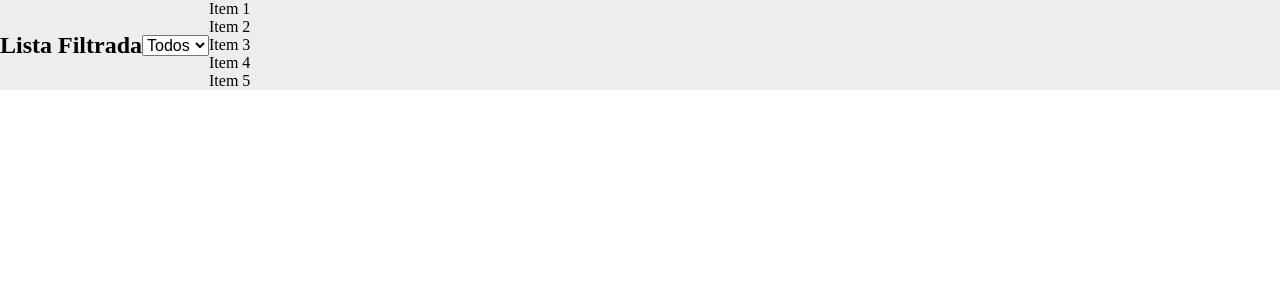
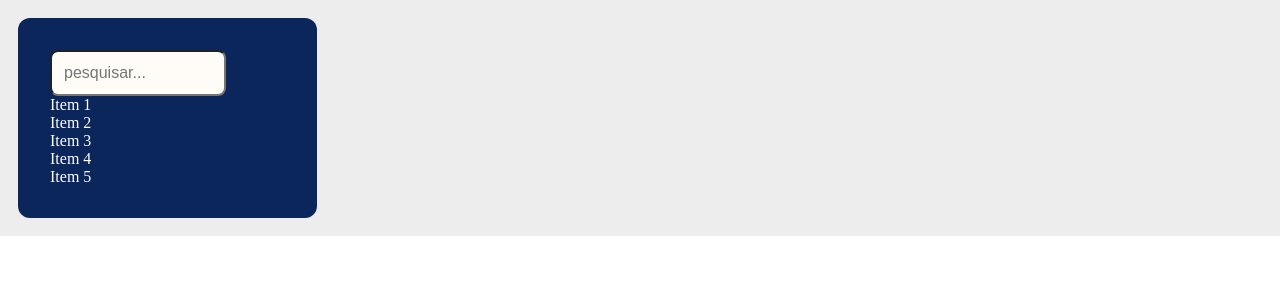
Before and after one commit to MrGuizao/react-daily-exercises, a React (Create React App) app: page / in a window 1280 px wide. Shown: the top 300 px of the page. Built offline with nearby package versions, Linux system fonts and the light colour scheme.

Commit message:
ex 28/07 FILTRO DE PESQUISA

```diff
--- a/src/App.jsx
+++ b/src/App.jsx
@@ -1,6 +1,5 @@
 import React, { useState } from 'react';
 
-const ListaFiltrada = () => {
 const listaCompleta = [
   { id: 1, nome: 'Item 1' },
   { id: 2, nome: 'Item 2' },
@@ -8,39 +7,23 @@ const ListaFiltrada = () => {
   { id: 4, nome: 'Item 4' },
   { id: 5, nome: 'Item 5' },
 ];
+const ListaFiltrada = () => {
+  const [todos, setTodos] = useState(listaCompleta);
+  const [search, setSearch] = useState('');
 
-  const [filtro, setFiltro] = useState('todos');
-  const [listaFiltrada, setListaFiltrada] = useState(listaCompleta);
+  const handleChange = e => setSearch(e.target.value);
+  const filter = todos.filter(todo => todo.nome.toLowerCase().includes(search.toLowerCase()))
 
-  const handleFiltroChange = (e) => {
-    const filtroSelecionado = e.target.value;
-    setFiltro(filtroSelecionado);
-
-    if (filtroSelecionado === 'todos') {
-      setListaFiltrada(listaCompleta);
-    } else {
-      const novaListaFiltrada = listaCompleta.filter((item) => item.id === parseInt(filtroSelecionado));
-      setListaFiltrada(novaListaFiltrada);
-    }
-  };
 
   return (
-    <div>
-      <h2>Lista Filtrada</h2>
-      <select value={filtro} onChange={handleFiltroChange}>
-        <option value="todos">Todos</option>
-        <option value="1">Item 1</option>
-        <option value="2">Item 2</option>
-        <option value="3">Item 3</option>
-        <option value="4">Item 4</option>
-        <option value="5">Item 5</option>
-      </select>
-      <ul>
-        {listaFiltrada.map((item) => (
-          <li key={item.id}>{item.nome}</li>
-        ))}
-      </ul>
-    </div>
+    <main>
+      <input type="text" placeholder='pesquisar...' value={search} onChange={handleChange} />
+      {
+        filter.length === 0 ? <h1>Sem resultado</h1>
+          :
+          filter.map(todo => <li key={todo.id}>{todo.nome}</li>)
+      }
+    </main>
   );
 };
 
```
Lines whose indentation alone changed are shown as unchanged.
